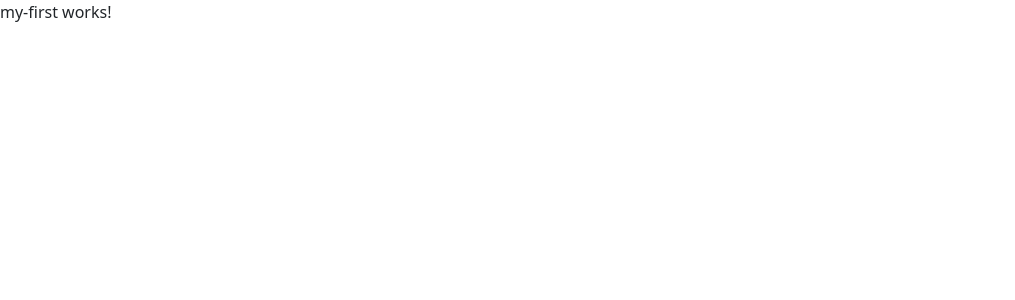
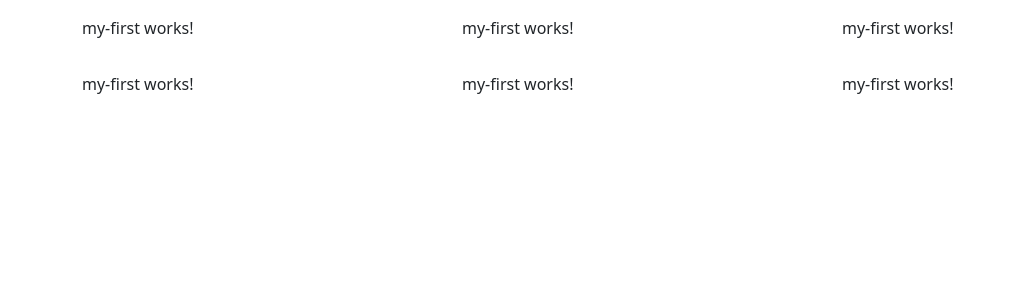
Before and after one commit to Bermos/zhaw-todo-angular, an Angular app: page / in a window 1280 px wide. Shown: the top 300 px of the page, without its empty margins (0-1015 px from the left). Built offline with nearby package versions, Linux system fonts and the light colour scheme.

Commit message:
LE04-9: Task 4b

```diff
--- a/src/app/app.component.html
+++ b/src/app/app.component.html
@@ -1 +1,24 @@
-<app-my-first></app-my-first>
+<div class=" container-md">
+  <div class="mt-3 row">
+    <div class="col-md-4">
+      <app-my-first></app-my-first>
+    </div>
+    <div class="col-md-4">
+      <app-my-first></app-my-first>
+    </div>
+    <div class="col-md-4">
+      <app-my-first></app-my-first>
+    </div>
+  </div>
+  <div class="mt-3 row">
+    <div class="col-md-4">
+      <app-my-first></app-my-first>
+    </div>
+    <div class="col-md-4">
+      <app-my-first></app-my-first>
+    </div>
+    <div class="col-md-4">
+      <app-my-first></app-my-first>
+    </div>
+  </div>
+</div>
```
